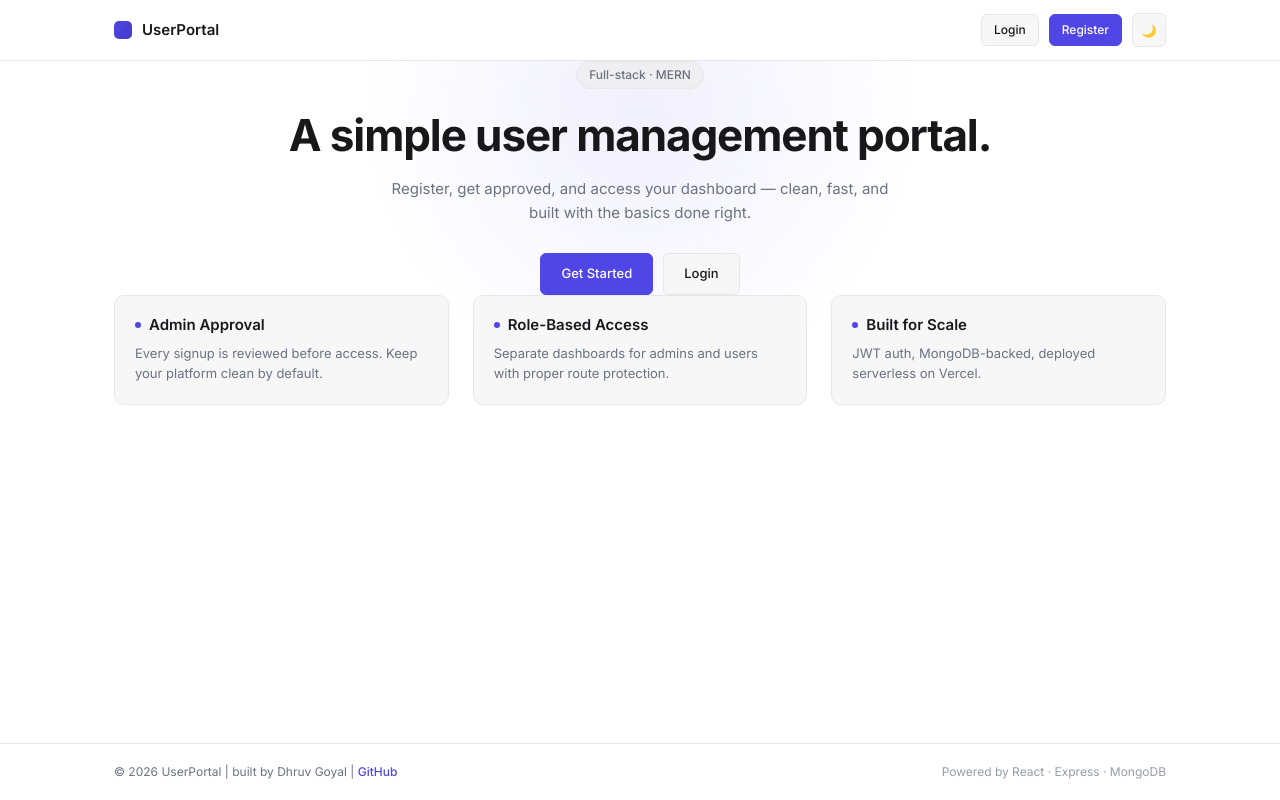
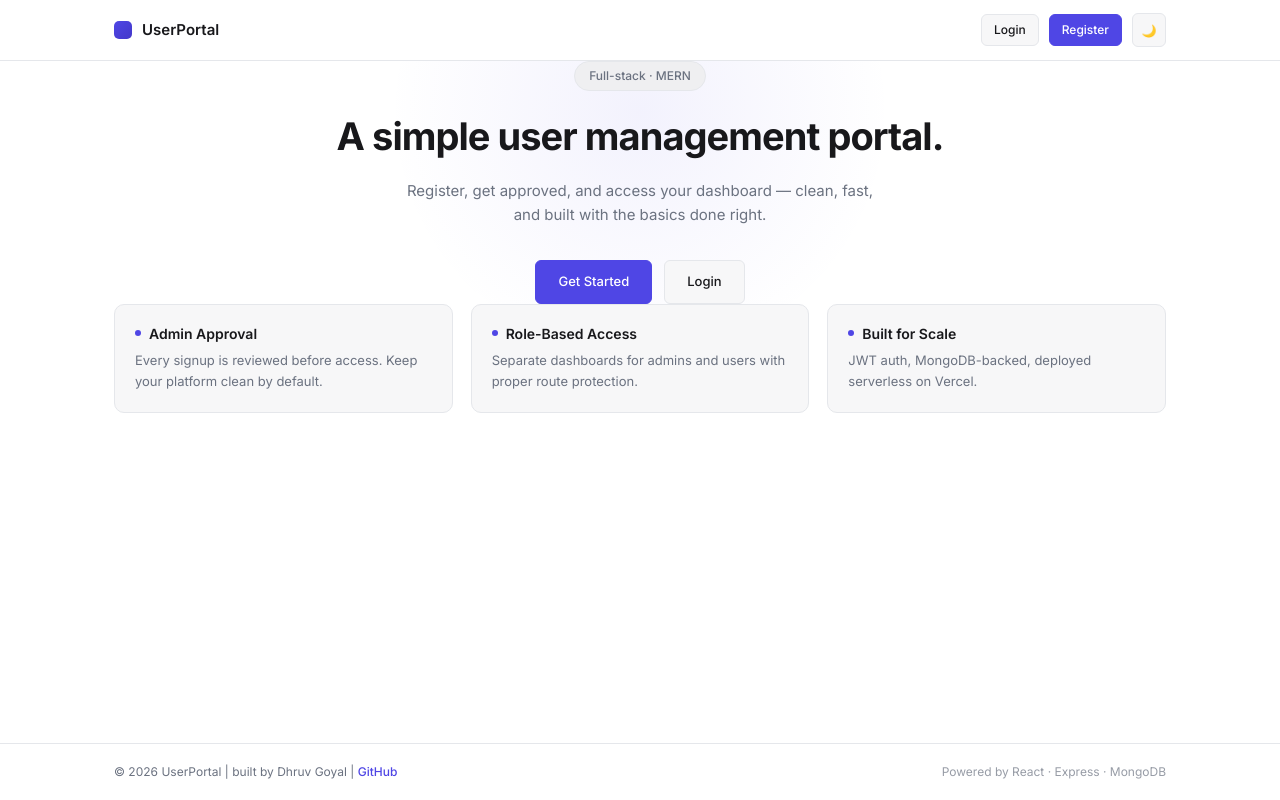
Before and after one commit to DhruvGoyal404/Xebia_UserManagementPortal, a React (Create React App) app in the folder frontend/: page / in a window 1280 px wide. Built offline with nearby package versions, Linux system fonts and the light colour scheme; no server answers.

Commit message:
fix: frontend stylings

```diff
--- a/frontend/src/styles/Landing.css
+++ b/frontend/src/styles/Landing.css
@@ -9,77 +9,81 @@
 .landing::before {
   content: '';
   position: absolute;
-  top: -200px;
+  top: -180px;
   left: 50%;
   transform: translateX(-50%);
-  width: 800px;
-  height: 500px;
+  width: 700px;
+  height: 460px;
   background: radial-gradient(
     circle at center,
     var(--primary) 0%,
     transparent 60%
   );
-  opacity: 0.08;
+  opacity: 0.07;
   pointer-events: none;
   z-index: 0;
 }
 
+/* Hero — generous breathing room from navbar, clear separation before features */
 .hero {
-  padding: 72px 24px 96px;
+  padding: 110px 24px 130px;
   text-align: center;
   max-width: 720px;
+  margin: 0 auto;
   position: relative;
   z-index: 1;
 }
 
 .hero .badge {
-  margin-bottom: 22px;
+  margin-bottom: 24px;
   font-size: 12px;
-  padding: 4px 12px;
+  padding: 5px 14px;
 }
 
 .hero h1 {
-  font-size: 44px;
+  font-size: 38px;
   font-weight: 700;
   letter-spacing: -0.025em;
-  line-height: 1.1;
-  margin-bottom: 18px;
+  line-height: 1.15;
+  margin-bottom: 20px;
   color: var(--text);
 }
 
 .hero p {
   font-size: 15px;
   color: var(--text-muted);
-  margin-bottom: 28px;
-  max-width: 500px;
+  margin-bottom: 32px;
+  max-width: 480px;
   margin-left: auto;
   margin-right: auto;
-  line-height: 1.6;
+  line-height: 1.65;
 }
 
 .hero-actions {
   display: flex;
-  gap: 10px;
+  gap: 12px;
   justify-content: center;
 }
 
 .hero-actions .btn {
-  padding: 10px 20px;
+  padding: 11px 22px;
   font-size: 13px;
 }
 
+/* Features — narrower max-width so they visually align with hero column.
+   Cards are independent from hero, with clear section spacing. */
 .features {
   display: grid;
   grid-template-columns: repeat(3, 1fr);
-  gap: 24px;
-  padding-top: 16px;
-  padding-bottom: 100px;
+  gap: 18px;
+  max-width: 960px;
+  margin: 0 auto;
+  padding: 0 24px 120px;
   position: relative;
   z-index: 1;
 }
 
 .feature {
-  position: relative;
   padding: 22px 20px;
   transition: var(--transition);
 }
@@ -90,7 +94,7 @@
 }
 
 .feature h3 {
-  font-size: 15px;
+  font-size: 14px;
   margin-bottom: 8px;
   display: flex;
   align-items: center;
@@ -114,16 +118,17 @@
 
 @media (max-width: 768px) {
   .hero {
-    padding: 48px 24px 56px;
+    padding: 64px 24px 72px;
   }
   .hero h1 {
-    font-size: 30px;
+    font-size: 28px;
   }
   .hero p {
     font-size: 14px;
   }
   .features {
     grid-template-columns: 1fr;
-    padding-bottom: 50px;
+    padding-bottom: 60px;
+    gap: 14px;
   }
 }
```
